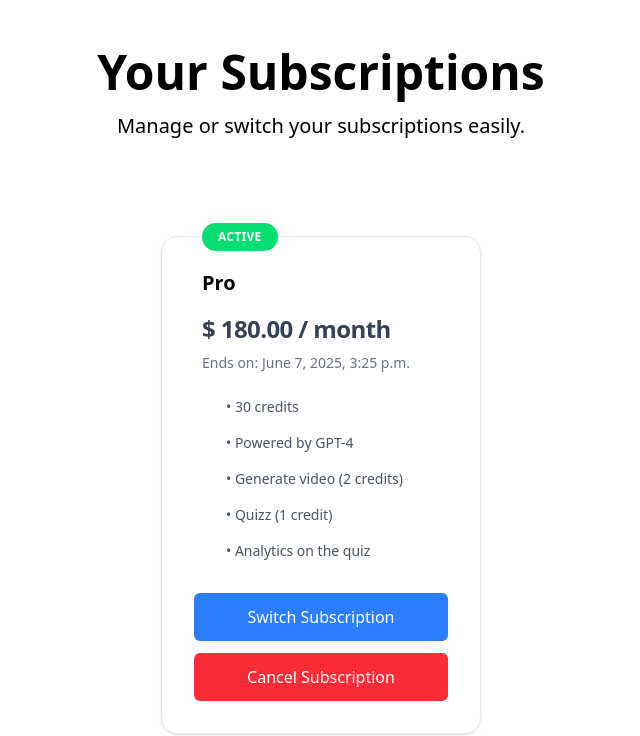
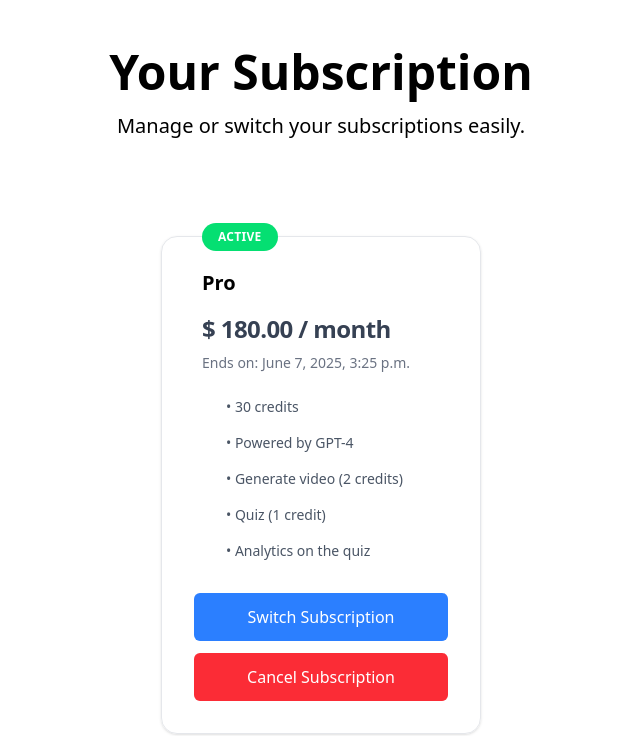
Before and after one commit to snrredoy/stripe_subscription_python_django, a Django app: page /package/my-subscription in a window 1280 px wide. Shown: the part 64-800 px from the top of the page, without its empty margins (319-959 px from the left). Run offline with Django 5.2, Linux system fonts and the light colour scheme; a user stored in the database is signed in; data comes from the database, SQL or seed files in the repository.

Commit message:
change my subscription design

```diff
--- a/templates/base.html
+++ b/templates/base.html
@@ -18,7 +18,7 @@
         <header>
             <nav class="bg-gray-700">
                 <div class="container mx-auto py-4 flex justify-between items-center">
-                    <h1 class="text-2xl font-bold text-gray-50">Subscription</h1>
+                    <a href="{% url 'package' %}" class="text-2xl font-bold text-gray-50">Subscription</a>
                     <div class="flex space-x-10">
                         <div class="flex items-center space-x-2">
                             <span>
--- a/templates/subscription/my_subscription.html
+++ b/templates/subscription/my_subscription.html
@@ -4,7 +4,7 @@
 {% block body %}
 <div class="">
     <div>
-        <h2 class="text-3xl font-bold text-center mt-12 sm:text-5xl">Your Subscriptions</h2>
+        <h2 class="text-3xl font-bold text-center mt-12 sm:text-5xl">Your Subscription</h2>
         <p class="max-w-3xl mx-auto mt-4 text-xl text-center">Manage or switch your subscriptions easily.</p>
     </div>
 
@@ -24,7 +24,7 @@
                     <li>• 30 credits</li>
                     <li>• Powered by GPT-4</li>
                     <li>• Generate video (2 credits)</li>
-                    <li>• Quizz (1 credit)</li>
+                    <li>• Quiz (1 credit)</li>
                     <li>• Analytics on the quiz</li>
                 </ul>
             </div>
```
Also changed, not shown: templates/package/package.html (+4 -4 lines).
